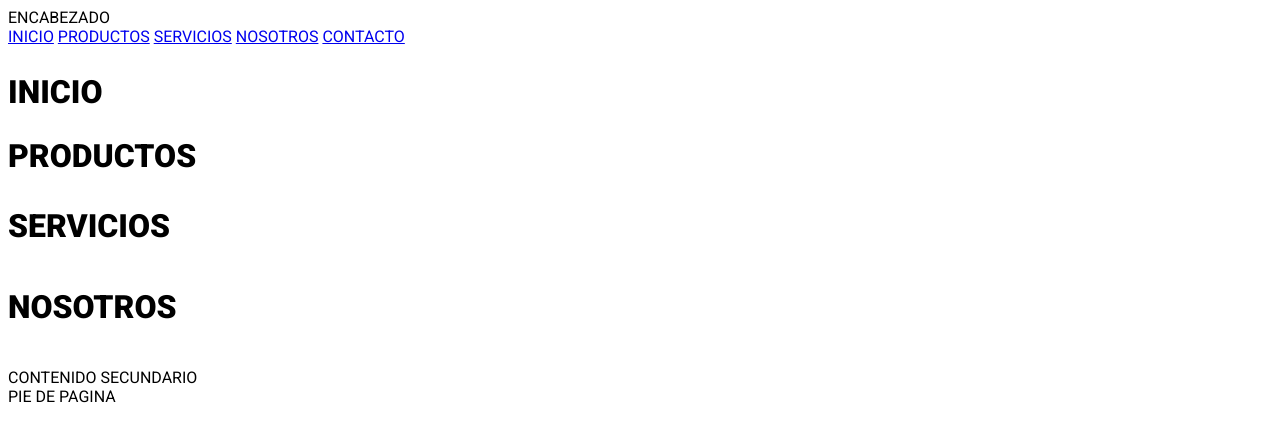
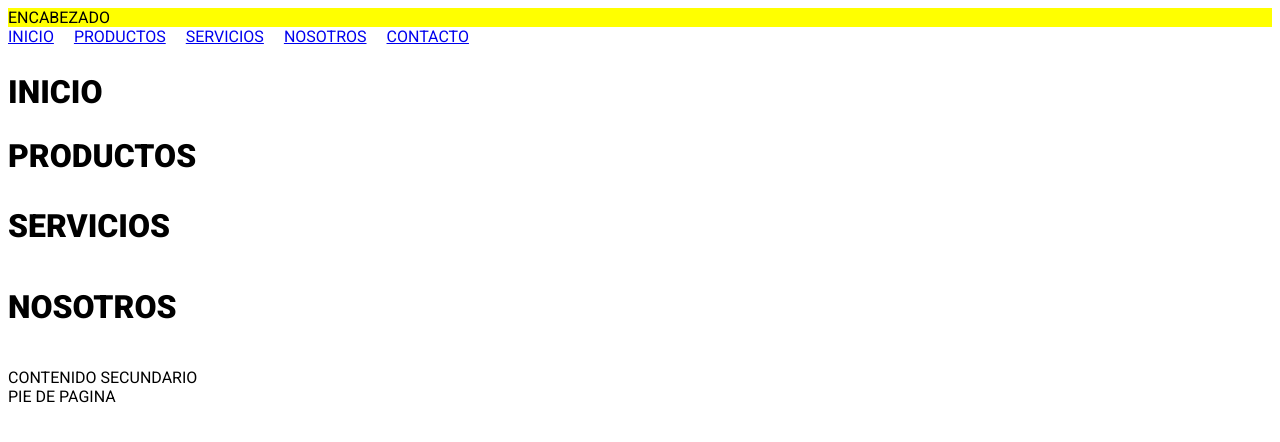
Before and after one commit to camolano85/andromeda, a plain HTML site: page index.html in a window 1280 px wide. Drawn offline with nearby package versions, Linux system fonts and the light colour scheme.

Commit message:
171120231506

```diff
--- a/css/index.css
+++ b/css/index.css
@@ -5,7 +5,13 @@
 /*FUENTE LETRA PARA MAYUSCULAS*/
 @import url('https://fonts.googleapis.com/css2?family=Roboto:ital,wght@1,300&display=swap');
 
+/*TITULO*/
+header{
+    background-color: yellow;
 
+}
+
+/*TITULOS*/
 h1,h2,h3,h4,h5,h6{
     font-family: 'Roboto', sans-serif;
     font-size: 32px;
@@ -19,6 +25,7 @@ body{
     position: absolute;
     top: 16px;
     right: 16px;
+    z-index: 1;
 }
 
 /*OCULTA EL CHECK*/
@@ -33,7 +40,11 @@ body{
 
 /*OCULTA EL MENU EN ESA UBICACION*/
 .enlaces-menu{
-    transform: translateX(-200%);
+
+    display: flex;
+    flex-direction: column;
+    transform: translateY(-200%);
+    transition: all 1000ms ease-in-out;
 }
 
 /*CUANDO EL DISPOSITIVO TIENE MINIMO 768PX OCULTA EL MENU Y DEJA LOS ENLACES*/
@@ -42,6 +53,9 @@ body{
         display: none;
     }
     .enlaces-menu{
+        flex-direction: row;
+        gap: 20px;
         transform: translateX(0);
 }
+
 }
--- a/index.html
+++ b/index.html
@@ -9,7 +9,7 @@
 </head>
 <body>
     <!--ENCABEZADO-->
-    <header>ENCABEZADO</header>
+    <header class="encabezado">ENCABEZADO</header>
 
     <!--NAVEGACION-->
     <nav>
```
